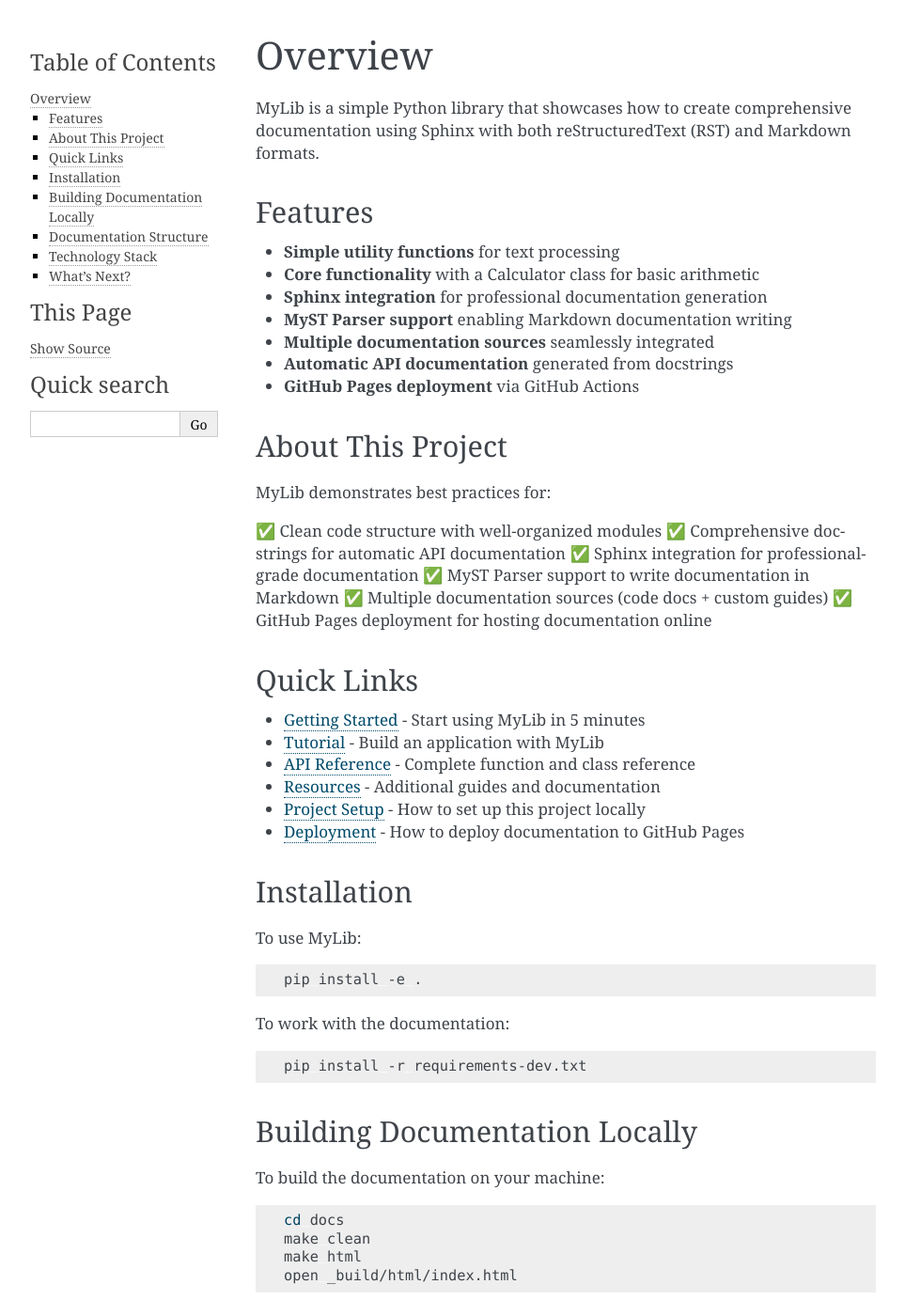
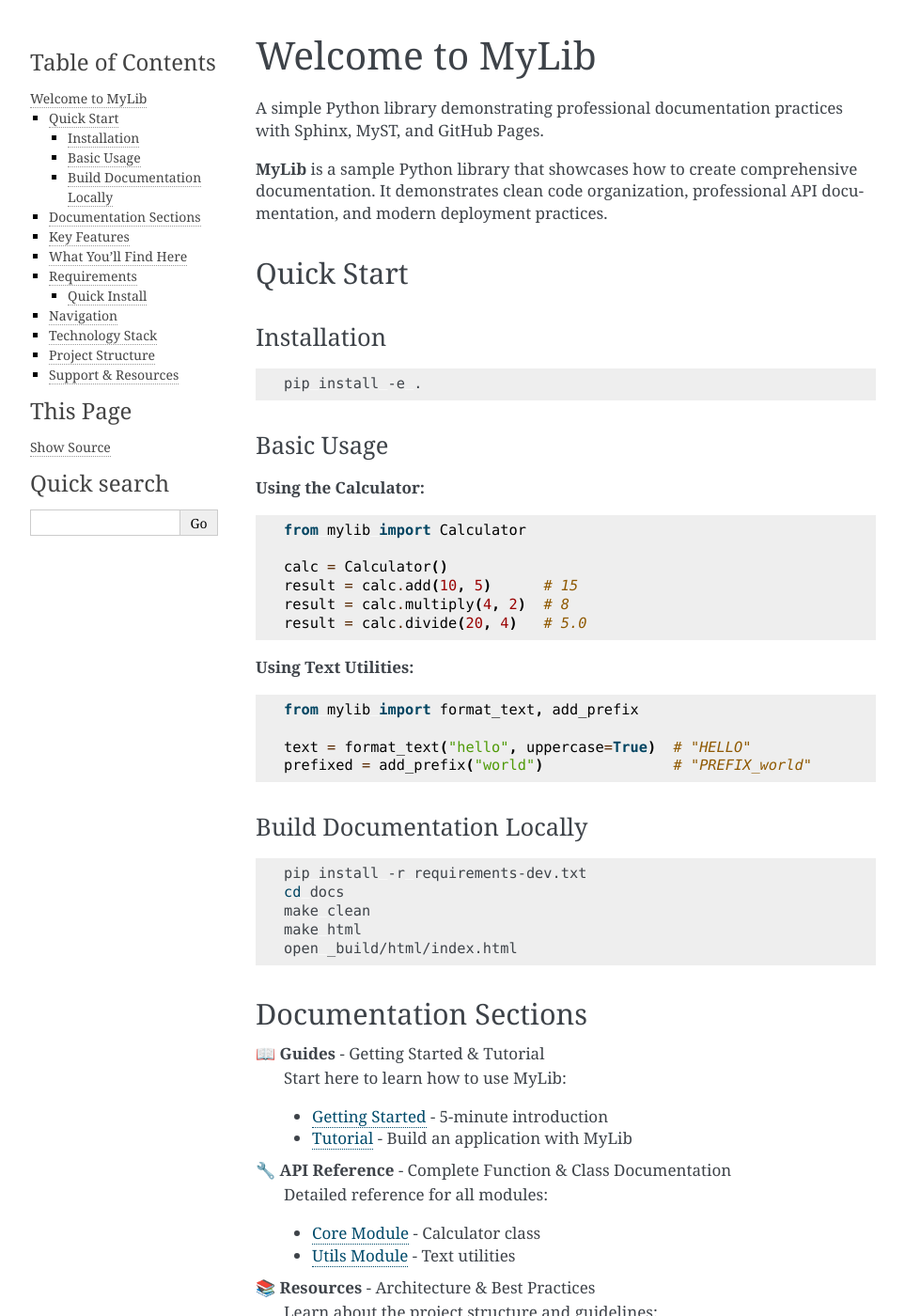
Before and after one commit to chriaa/gh-test, a Sphinx documentation site: the page built from docs/overview.rst, in a window 1280 px wide and 1400 px high. Shown: the whole window at 94% size, without its empty margins (148-1111 px from the left). Built offline with Sphinx 7.4.7, drawn with Linux system fonts in a browser that asks for light colours; some of the changed text lies outside the part shown.

Commit message:
Enhance landing page and documentation visibility
- Update overview.rst with prominent landing page featuring Quick Start
- Reorganize documentation sections with clear emoji-based navigation
- Update README with GitHub Pages verification instructions
- Add workflow step to create .nojekyll file in build output
- Include troubleshooting guide for common deployment issues
- Add clear links to GitHub Pages settings and Actions tab
- Provide better navigation for new users

```diff
--- a/docs/overview.rst
+++ b/docs/overview.rst
@@ -1,102 +1,190 @@
-Overview
-========
+Welcome to MyLib
+================
 
-MyLib is a simple Python library that showcases how to create comprehensive
-documentation using Sphinx with both reStructuredText (RST) and Markdown formats.
+A simple Python library demonstrating professional documentation practices with Sphinx, MyST, and GitHub Pages.
 
-Features
---------
+**MyLib** is a sample Python library that showcases how to create comprehensive documentation. It demonstrates clean code organization, professional API documentation, and modern deployment practices.
 
-- **Simple utility functions** for text processing
-- **Core functionality** with a Calculator class for basic arithmetic
-- **Sphinx integration** for professional documentation generation
-- **MyST Parser support** enabling Markdown documentation writing
-- **Multiple documentation sources** seamlessly integrated
-- **Automatic API documentation** generated from docstrings
-- **GitHub Pages deployment** via GitHub Actions
-
-About This Project
-------------------
-
-MyLib demonstrates best practices for:
-
-✅ Clean code structure with well-organized modules
-✅ Comprehensive docstrings for automatic API documentation
-✅ Sphinx integration for professional-grade documentation
-✅ MyST Parser support to write documentation in Markdown
-✅ Multiple documentation sources (code docs + custom guides)
-✅ GitHub Pages deployment for hosting documentation online
-
-Quick Links
+Quick Start
 -----------
 
-- :doc:`Getting Started <guides/getting_started>` - Start using MyLib in 5 minutes
-- :doc:`Tutorial <guides/tutorial>` - Build an application with MyLib
-- :doc:`API Reference <api/index>` - Complete function and class reference
-- :doc:`Resources <resources/index>` - Additional guides and documentation
-- :doc:`Project Setup <setup>` - How to set up this project locally
-- :doc:`Deployment <deployment>` - How to deploy documentation to GitHub Pages
-
 Installation
-------------
-
-To use MyLib:
+^^^^^^^^^^^^
 
 .. code-block:: bash
 
     pip install -e .
 
-To work with the documentation:
+Basic Usage
+^^^^^^^^^^^
+
+**Using the Calculator:**
+
+.. code-block:: python
+
+    from mylib import Calculator
+
+    calc = Calculator()
+    result = calc.add(10, 5)      # 15
+    result = calc.multiply(4, 2)  # 8
+    result = calc.divide(20, 4)   # 5.0
+
+**Using Text Utilities:**
+
+.. code-block:: python
+
+    from mylib import format_text, add_prefix
+
+    text = format_text("hello", uppercase=True)  # "HELLO"
+    prefixed = add_prefix("world")               # "PREFIX_world"
+
+Build Documentation Locally
+^^^^^^^^^^^^^^^^^^^^^^^^^^^^^
 
 .. code-block:: bash
 
     pip install -r requirements-dev.txt
-
-Building Documentation Locally
--------------------------------
-
-To build the documentation on your machine:
-
-.. code-block:: bash
-
     cd docs
     make clean
     make html
     open _build/html/index.html
 
-Documentation Structure
------------------------
+Documentation Sections
+----------------------
 
-This documentation site contains:
+**📖 Guides** - Getting Started & Tutorial
+    Start here to learn how to use MyLib:
 
-**Guides** (Markdown)
-    Getting started guide and comprehensive tutorials
+    - :doc:`Getting Started <guides/getting_started>` - 5-minute introduction
+    - :doc:`Tutorial <guides/tutorial>` - Build an application with MyLib
 
-**API Reference** (Auto-generated from code)
-    Complete reference for all classes and functions
+**🔧 API Reference** - Complete Function & Class Documentation
+    Detailed reference for all modules:
 
-**Resources** (Markdown)
-    Architecture overview, best practices, and contributing guidelines
+    - :doc:`Core Module <api/core>` - Calculator class
+    - :doc:`Utils Module <api/utils>` - Text utilities
 
-**Project Information**
-    Setup instructions and deployment guides
+**📚 Resources** - Architecture & Best Practices
+    Learn about the project structure and guidelines:
+
+    - :doc:`Architecture <resources/architecture>` - System design
+    - :doc:`Best Practices <resources/best_practices>` - Development guidelines
+    - :doc:`Contributing <resources/contributing>` - How to contribute
+
+**📋 Project** - Setup & Deployment
+    Local development and production deployment:
+
+    - :doc:`Setup <setup>` - Local development setup
+    - :doc:`Deployment <deployment>` - Deploy to GitHub Pages
+
+Key Features
+------------
+
+✅ **Professional Grade** - Production-ready code structure
+✅ **Well Documented** - Every function has comprehensive docstrings
+✅ **Multiple Formats** - Mix Markdown and reStructuredText
+✅ **Auto-Generated API** - Documentation from code docstrings
+✅ **GitHub Pages Ready** - One-click deployment with GitHub Actions
+✅ **Best Practices** - Demonstrates Python and documentation standards
+
+What You'll Find Here
+---------------------
+
+This documentation site includes:
+
+1. **Complete API Reference** (auto-generated from Python docstrings)
+2. **Getting Started Guide** (quick introduction to MyLib)
+3. **Comprehensive Tutorial** (build a real application)
+4. **Best Practices Guide** (development guidelines)
+5. **Architecture Overview** (system design and structure)
+6. **Contributing Guidelines** (how to contribute)
+7. **Setup Instructions** (local development)
+8. **Deployment Guide** (GitHub Pages with GitHub Actions)
+
+Requirements
+------------
+
+- Python 3.6 or higher
+- pip (Python package manager)
+
+For documentation:
+
+- Sphinx >= 4.0.0
+- myst-parser >= 0.18.0
+- alabaster >= 0.7.12
+
+Quick Install
+^^^^^^^^^^^^^
+
+.. code-block:: bash
+
+    # Install dependencies
+    pip install -r requirements-dev.txt
+
+    # Install the package
+    pip install -e .
+
+Navigation
+----------
+
+**First Time Here?**
+    Start with :doc:`Getting Started <guides/getting_started>`
+
+**Want to Use MyLib?**
+    Read the :doc:`Tutorial <guides/tutorial>`
+
+**Looking for API Details?**
+    See :doc:`Core Module <api/core>` or :doc:`Utils Module <api/utils>`
+
+**Contributing to the Project?**
+    Check :doc:`Contributing <resources/contributing>`
+
+**Setting Up Locally?**
+    Follow :doc:`Setup <setup>`
+
+**Deploying Docs?**
+    Read :doc:`Deployment <deployment>`
 
 Technology Stack
 ----------------
 
-- **Sphinx**: Documentation generator
-- **MyST Parser**: Write Markdown in Sphinx
-- **Alabaster**: Clean HTML theme
-- **autodoc**: Auto-generate docs from docstrings
-- **Napoleon**: Support for Google/NumPy style docstrings
-- **GitHub Actions**: Automated documentation deployment
+- **Python 3.6+** - Programming language
+- **Sphinx** - Documentation generator
+- **MyST Parser** - Markdown support for Sphinx
+- **Alabaster** - Clean, professional theme
+- **GitHub Actions** - CI/CD and deployment
+- **GitHub Pages** - Documentation hosting
 
-What's Next?
-------------
+Project Structure
+-----------------
 
-1. Read the :doc:`Getting Started <guides/getting_started>` guide
-2. Explore the :doc:`API Reference <api/index>`
-3. Check out the :doc:`Tutorial <guides/tutorial>`
-4. Review :doc:`Best Practices <resources/best_practices>`
-5. Learn about :doc:`Architecture <resources/architecture>`
-6. See how to :doc:`Contribute <resources/contributing>`
+.. code-block:: text
+
+    gh-pages-ex/
+    ├── mylib/                    # Python library
+    │   ├── __init__.py
+    │   ├── core.py               # Calculator class
+    │   └── utils.py              # Text utilities
+    ├── docs/                     # Sphinx documentation
+    │   ├── conf.py
+    │   ├── index.rst
+    │   ├── overview.rst          # This page
+    │   ├── api/                  # API documentation
+    │   ├── guides/               # User guides
+    │   └── resources/            # Resources (auto-copied)
+    ├── resources/                # Source markdown files
+    ├── .github/workflows/        # GitHub Actions
+    └── setup.py                  # Package setup
+
+Support & Resources
+-------------------
+
+- **Repository**: https://github.com/yourusername/gh-pages-ex
+- **Issues**: Report bugs on GitHub Issues
+- **Sphinx Documentation**: https://www.sphinx-doc.org/
+- **MyST Parser**: https://myst-parser.readthedocs.io/
+- **GitHub Pages**: https://docs.github.com/en/pages
+
+---
+
+Ready to dive in? Start with the :doc:`Getting Started <guides/getting_started>` guide or explore the :doc:`API Reference <api/index>`!
```
Also changed, not shown: README.md (+126 -10 lines), 1 other file.
